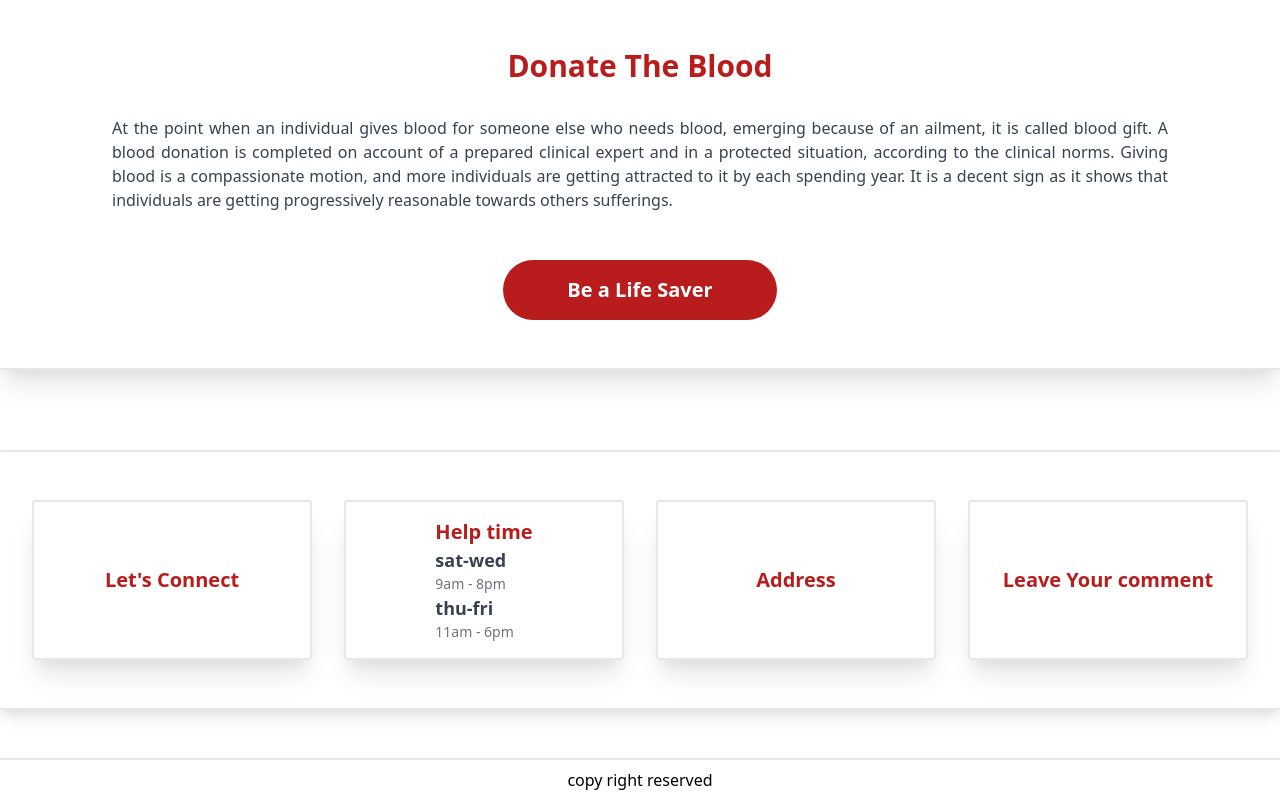
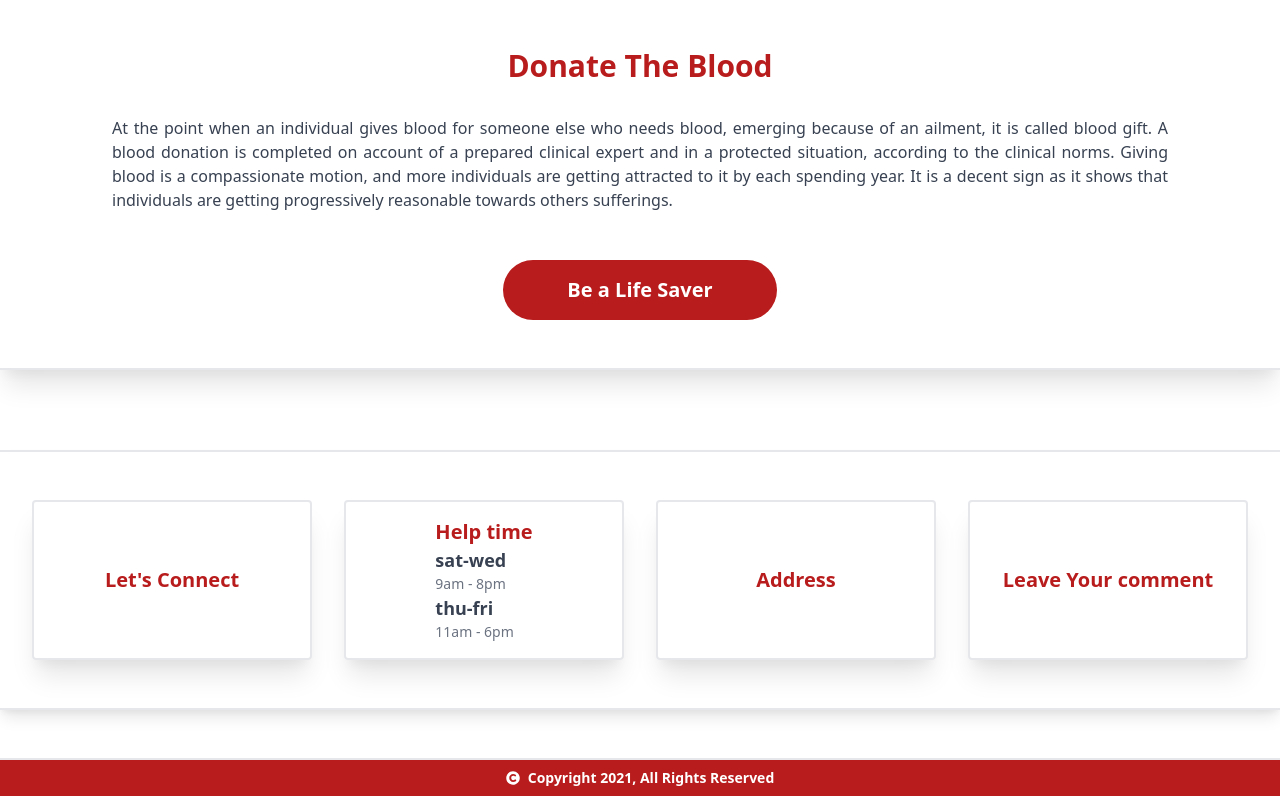
Before and after one commit to QuaziSamiha/blood_donation_client, a React (Create React App) app: page / in a window 1280 px wide. Shown: the part 574-1374 px from the top of the page. Built offline with nearby package versions, Linux system fonts and the light colour scheme.

Commit message:
copyright part done

```diff
--- a/src/components/Shared/Footer/Footer.js
+++ b/src/components/Shared/Footer/Footer.js
@@ -1,6 +1,12 @@
+import { FontAwesomeIcon } from '@fortawesome/react-fontawesome';
+import { faCopyright } from '@fortawesome/free-solid-svg-icons'
 import React from 'react';
 
 const Footer = () => {
+
+    const date = new Date();
+    let year = date.getFullYear();
+
     return (
         <footer className='mt-20'>
             <section className='py-8 px-4 grid grid-cols-1 md:grid-cols-2 lg:grid-cols-4 border-t-2 border-b-2 shadow-lg'>
@@ -30,9 +36,10 @@ const Footer = () => {
                 </div>
             </section>
 
-            <div className='mt-12 py-2 border-t-2 flex items-center justify-center'>
+            <div className='text-sm  mt-12 py-2 border-t-2 bg-red-700 text-white font-semibold flex items-center justify-center'>
+                <FontAwesomeIcon className='mr-2' icon={faCopyright}></FontAwesomeIcon>
                 <h5 className=''>
-                    copy right reserved
+                    Copyright {year}, All Rights Reserved
                 </h5>
             </div>
         </footer>
```
